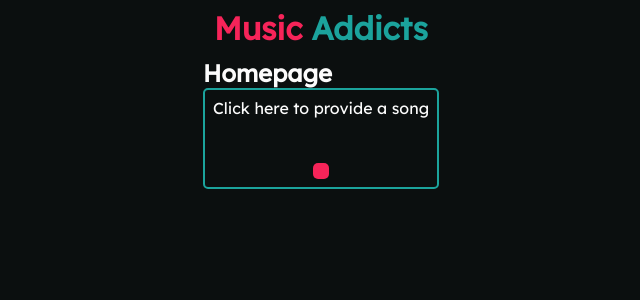
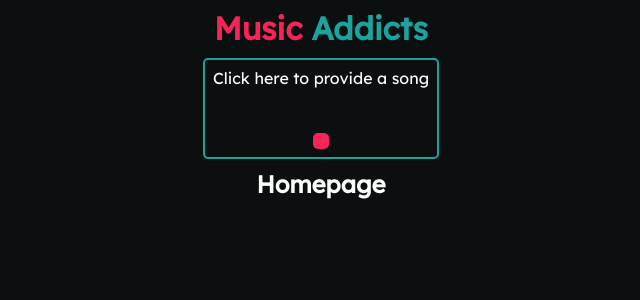
Before and after one commit to MMLORENA/armlolo-songs, a React (Create React App) app: page /home in a window 1280 px wide. Shown: the top 300 px of the page, without its empty margins (319-959 px from the left). Built offline with nearby package versions, Linux system fonts and the light colour scheme.

Commit message:
Add Add song on App

```diff
--- a/src/components/App/App.tsx
+++ b/src/components/App/App.tsx
@@ -3,6 +3,7 @@ import Header from "../Header/Header";
 import AppStyled from "./AppStyled";
 import { Route, Routes, Navigate } from "react-router-dom";
 import Homepage from "../../pages/Homepage/Homepage";
+import AddSong from "../AddSong/AddSong";
 
 const App = (): JSX.Element => {
   return (
@@ -10,6 +11,7 @@ const App = (): JSX.Element => {
       <GlobalStyle />
       <AppStyled>
         <Header />
+        <AddSong />
         <Routes>
           <Route path="/" element={<Navigate to={"/home"} />} />
           <Route path="/home" element={<Homepage />} />
--- a/src/pages/Homepage/Homepage.tsx
+++ b/src/pages/Homepage/Homepage.tsx
@@ -1,11 +1,9 @@
-import AddSong from "../../components/AddSong/AddSong";
 import HomepageStyled from "./HomepageStyled";
 
 const Homepage = (): JSX.Element => {
   return (
     <HomepageStyled className="homepage">
       <h2 className="homepage__title">Homepage</h2>
-      <AddSong />
     </HomepageStyled>
   );
 };
```
